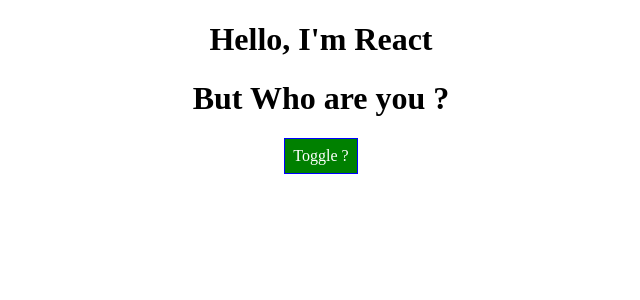
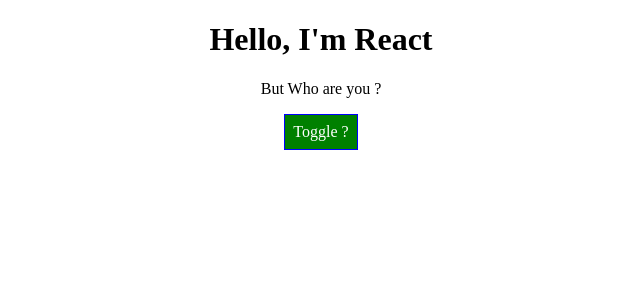
Before and after one commit to ShahriyarHussain/react-complete-guide, a React (Create React App) app: page / in a window 1280 px wide. Shown: the top 300 px of the page, without its empty margins (319-959 px from the left). Built offline with nearby package versions, Linux system fonts and the light colour scheme.

Commit message:
update person state

```diff
--- a/package.json
+++ b/package.json
@@ -4,6 +4,7 @@
   "private": true,
   "dependencies": {
     "@types/react": "^17.0.27",
+    "radium": "^0.26.1",
     "react": "^17.0.2",
     "react-dom": "^17.0.2",
     "react-scripts": "^4.0.3"
--- a/src/App.css
+++ b/src/App.css
@@ -5,3 +5,11 @@
 .App {
   text-align: center;
 }
+
+.red {
+  color: red;
+}
+
+.bold {
+  font-weight: bold;
+}
--- a/src/App.js
+++ b/src/App.js
@@ -1,6 +1,7 @@
 import React, { Component } from "react";
 import "./App.css";
 import Person from "./Person/Person";
+import Radium from "radium";
 
 class App extends Component {
   state = {
@@ -56,6 +57,10 @@
       border: "1px solid blue",
       padding: "8px",
       cursor: "pointer",
+      ":hover": {
+        backgroundColor: "lightgreen",
+        color: "black",
+      },
     };
 
     let persons = null;
@@ -76,12 +81,24 @@
           })}
         </div>
       );
+      style[":hover"] = {
+        backgroundColor: "salmon",
+        color: "black",
+      };
+    }
+
+    const classes = [];
+    if (this.state.persons.length < 3) {
+      classes.push("red");
+    }
+    if (this.state.persons.length < 2) {
+      classes.push("bold");
     }
 
     return (
       <div className='App'>
         <h1>Hello, I'm React</h1>
-        <h1>But Who are you ?</h1>
+        <p className={classes.join(" ")}>But Who are you ?</p>
         <button style={style} onClick={this.togglePersonsHandler}>
           Toggle ?
         </button>
@@ -91,4 +108,4 @@
   }
 }
 
-export default App;
+export default Radium(App);
```
Also changed, not shown: src/Person/Person.js (+5 -4 lines), 1 other file (tests, documents, lock files or other folders).
